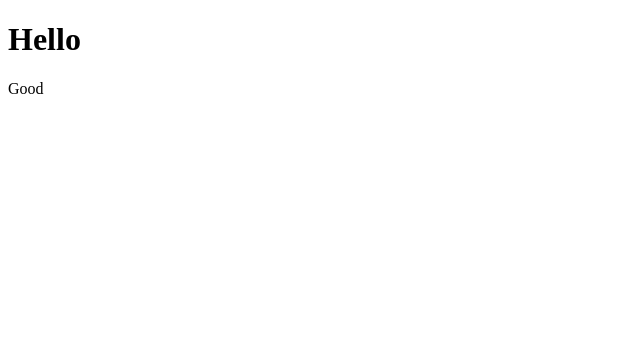
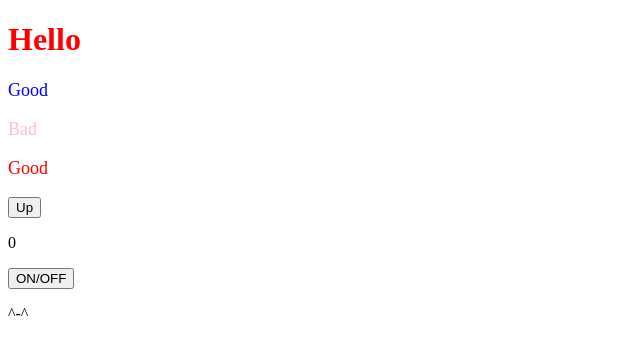
Before and after one commit to koyamal/CSBox-React, a React (Create React App) app: page / in a window 1280 px wide. Shown: the top 354 px of the page, without its empty margins (0-640 px from the left). Built offline with nearby package versions, Linux system fonts and the light colour scheme.

Commit message:
Use basic part of React

```diff
--- a/src/App.jsx
+++ b/src/App.jsx
@@ -1,10 +1,36 @@
-import React from "react";
+/* eslint react-hooks/exhaustive-deps: off */
+import React, { useEffect, useState } from "react";
+import { ColorfulMessage } from "./components/ColorfulMessage";
 
 const App = () => {
+  console.log("Top of App");
+  const [num, setNum] = useState(0);
+  const [faceShowFlag, setFaceShowFlag] = useState(true);
+  const onClickCountUp = () => {
+    setNum(num + 1);
+  };
+  const onClickShowFlag = () => {
+    setFaceShowFlag(!faceShowFlag);
+  };
+  useEffect(() => {
+    if (num % 3 === 0) {
+      faceShowFlag || setFaceShowFlag(true);
+    } else {
+      faceShowFlag && setFaceShowFlag(false);
+    }
+  }, [num]);
+
   return (
     <React.Fragment>
-      <h1>Hello</h1>
-      <p>Good</p>
+      <h1 style={{ color: "red" }}>Hello</h1>
+      <ColorfulMessage color="blue" message="Good" />
+      <ColorfulMessage color="pink" message="Bad" />
+      <ColorfulMessage color="red" message="Good" />
+      <button onClick={onClickCountUp}>Up</button>
+      <p>{num}</p>
+      <button onClick={onClickShowFlag}>ON/OFF</button>
+
+      {faceShowFlag && <p>^-^</p>}
     </React.Fragment>
   );
 };
--- /dev/null
+++ b/src/components/ColorfulMessage.jsx
@@ -0,0 +1,15 @@
+import React from "react";
+
+export const ColorfulMessage = (props) => {
+  // console.log("Top of Colorful");
+  const { color, message } = props;
+  const contentStyle = {
+    color,
+    fontSize: "18px"
+  };
+  return (
+    <>
+      <p style={contentStyle}>{message}</p>
+    </>
+  );
+};
```
